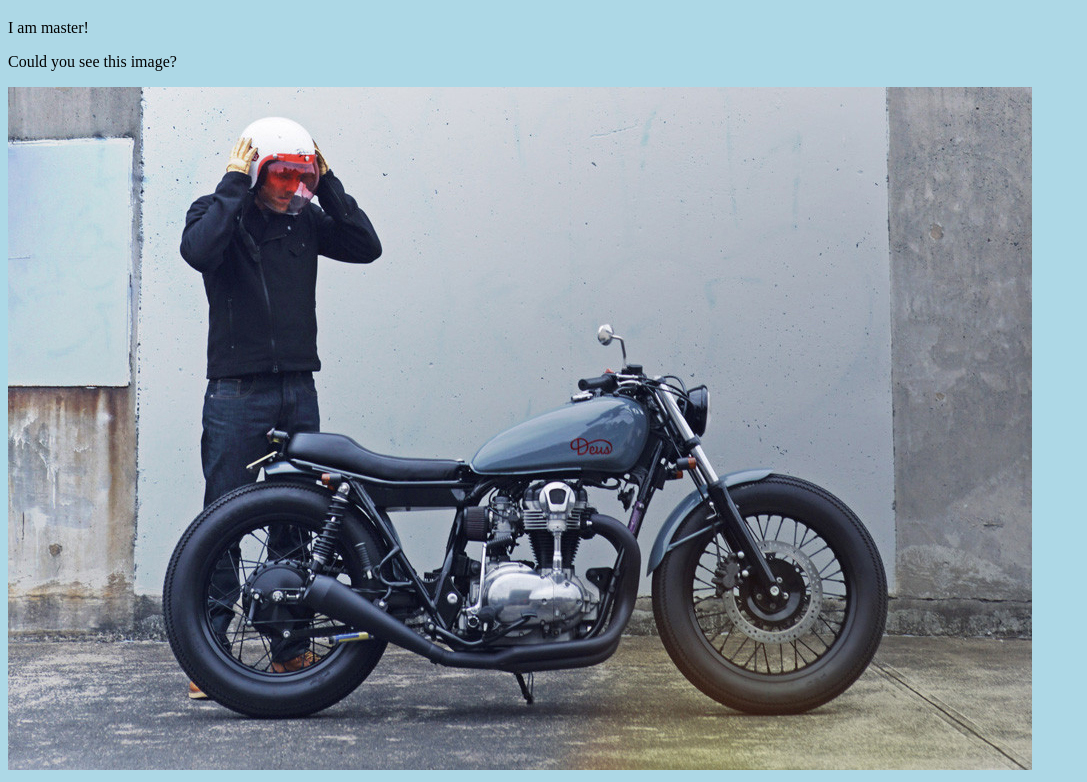
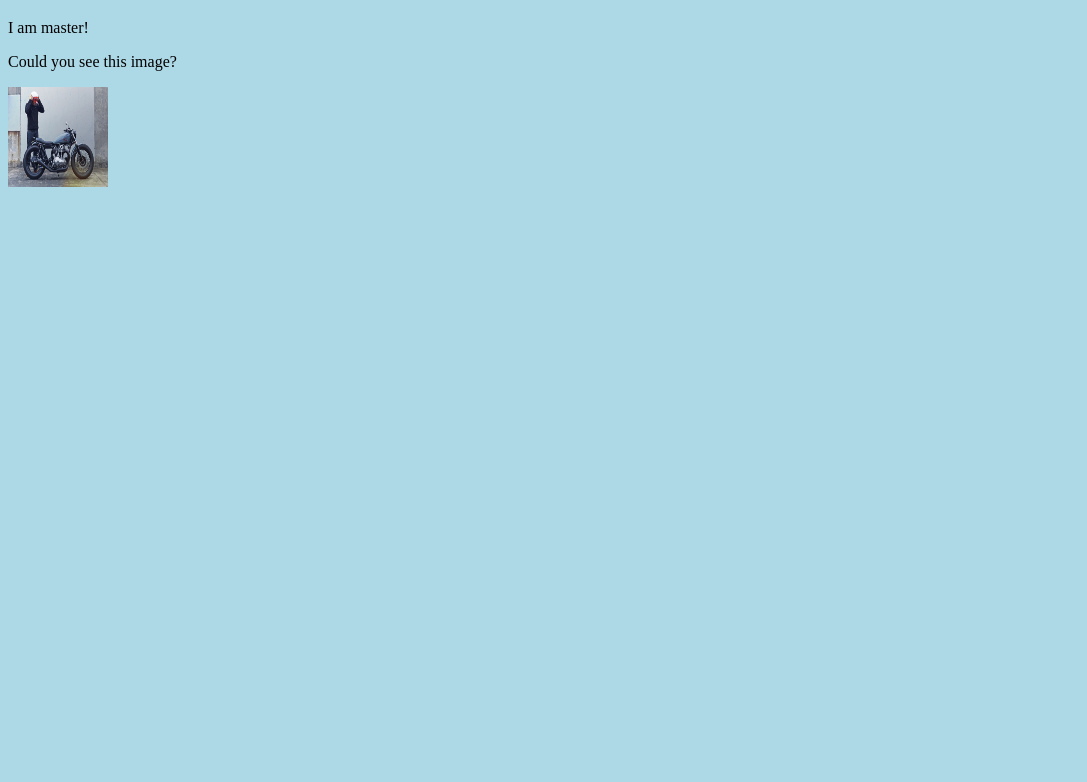
Before and after one commit to tvvmvn/hello-world, a plain HTML site: page index.html in a window 1280 px wide. Shown: the part 61-843 px from the top of the page, without its empty margins (0-1087 px from the left). After the commit the page ends 800 px from the top, so only its background shows below. Drawn offline with Linux system fonts and the light colour scheme.

Commit message:
Updated index.html. Resized image

```diff
--- a/index.html
+++ b/index.html
@@ -9,7 +9,7 @@
 <h1>Hello world!</h1>
 <p>I am master!</p>
 <p>Could you see this image?</p>
-<img src="./bike.jpg" alt="">
+<img src="./bike.jpg" alt="" style="width:100px;height:100px">
 
 </body>
 </html>
```
